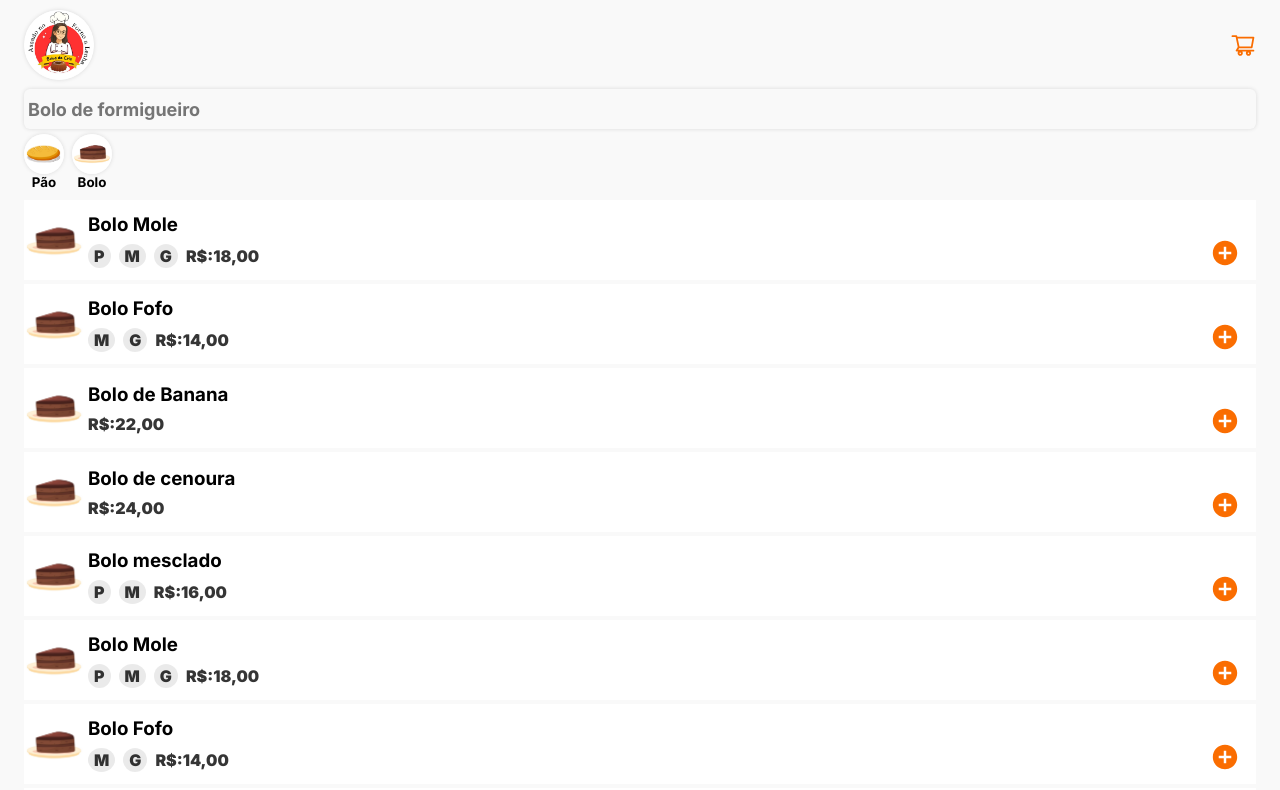
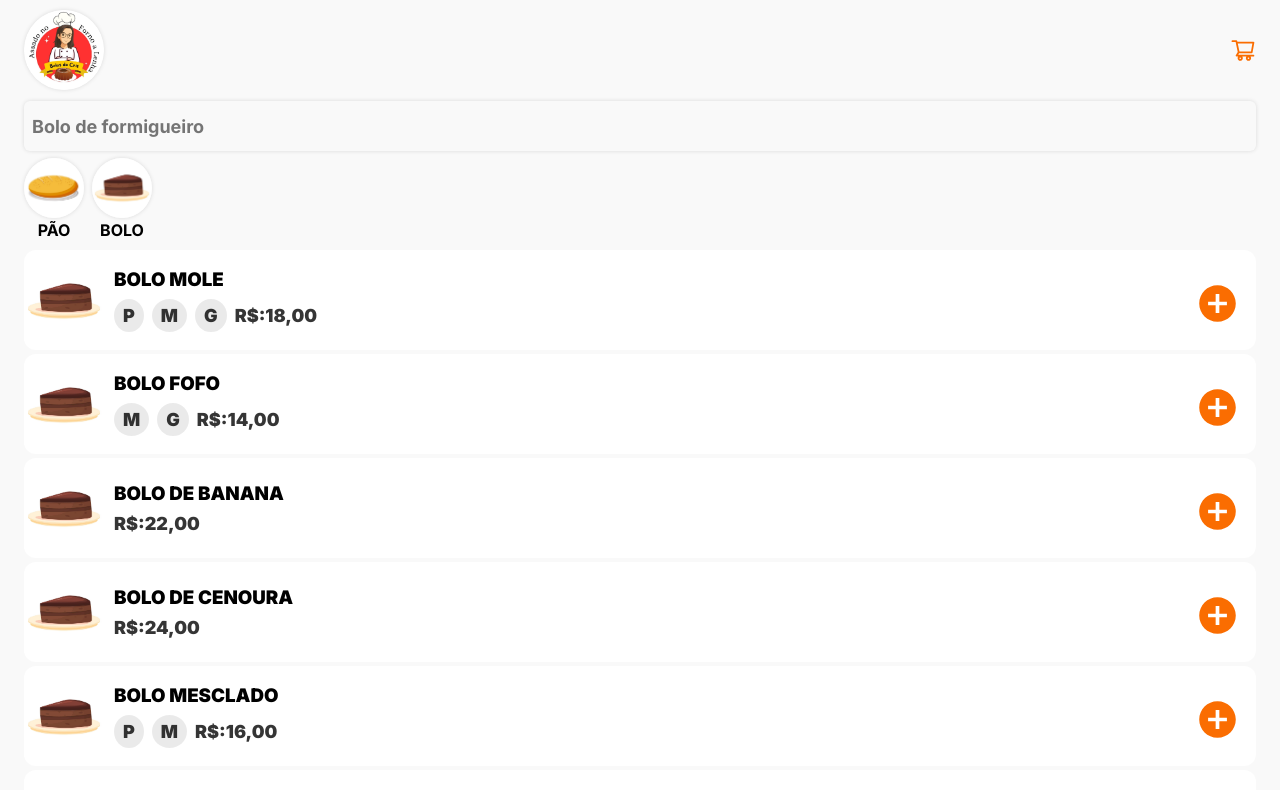
Before and after one commit to FranciscoNeto2909/Bolos_da_cris, a React (Vite) app: page / in a window 1280 px wide. Shown: the top 790 px of the page. Built offline with nearby package versions, Linux system fonts and the light colour scheme; a web font is replaced by a local one.

Commit message:
repositorie created

```diff
--- a/src/components/card/Card.jsx
+++ b/src/components/card/Card.jsx
@@ -26,7 +26,7 @@ export default function Card({ cake, key }) {
         <img src={bolo} alt="bolo" className="card_img" />
       </div>
       <div className="card_body">
-        <h3>{cake.name}</h3>
+        <h3 className="card_name">{cake.name}</h3>
         <div className="card_sizes">
           {cake.sizes.length > 1 && (
             <div className="card_sizes_buttons">
@@ -51,12 +51,12 @@ export default function Card({ cake, key }) {
         <div className="card-buttons">
           {!inCart ? (
             <button className="card_button" onClick={handleAddCake}>
-              <IoMdAddCircle size={30} fill="#fa6d01ff" />
+              <IoMdAddCircle size={45} fill="#fa6d01ff" />
             </button>
           ) : (
             <button>
               <IoMdRemoveCircle
-                size={30}
+                size={45}
                 fill="#fa6d01ff"
                 onClick={handleRemoveCake}
               />
--- a/src/components/card/card.css
+++ b/src/components/card/card.css
@@ -1,57 +1,63 @@
-.card{
+.card {
   display: flex;
   align-items: center;
-    height: 80px;
+  height: 100px;
   background-color: #fff;
-    gap: 4px;
+  gap: 30px;
   position: relative;
+  border-radius: 12px;
 }
 
-.card_head{
+.card_head {
   width: 60px;
   display: flex;
 }
 
-.card_img{
+.card_img {
   margin-top: 1px;
   height: 100%;
-    width: 60px;
+  width: 80px;
 }
 
-.card_body{
+.card_body {
   width: auto;
 }
 
-.card_sizes{
+.card_name{
+    text-transform: uppercase;
+    font-weight: 900;
+}
+
+.card_sizes {
   display: flex;
   align-items: baseline;
   gap: 8px;
   margin-top: 8px;
 }
 
-.card_sizes_buttons{
+.card_sizes_buttons {
   display: flex;
   gap: 8px;
   justify-content: space-between;
-
 }
 
-.card_size_button{
+.card_size_button {
   background-color: #00000015;
-    padding: 2px 6px;
+  padding: 6px 9px;
   border-radius: 50%;
   font-weight: 900;
   color: #000000ca;
-    font-size: 16px;
+  font-size: 18px;
 }
 
-.card_price{
+.card_price {
   font-weight: 900;
   color: #000000ca;
+  font-size: 18px;
 }
 
-.card-buttons{
+.card-buttons {
   position: absolute;
-    bottom: 8px;
+  bottom: 20px;
   right: 16px;
 }
--- a/src/components/header/header.css
+++ b/src/components/header/header.css
@@ -1,6 +1,6 @@
 .header {
   padding: 10px 24px;
-  height: 200px;
+  height: 250px;
   width: 100%;
   display: flex;
   flex-direction: column;
@@ -19,17 +19,17 @@
 }
 
 .logo_img {
-  height: 70px;
+  height: 80px;
   border-radius: 50%;
   box-shadow: 0 0 4px #00000020;
 }
 
 .search {
   width: 100%;
-  height: 40px;
+  height: 50px;
   box-shadow: 0 0 4px var(--shadow);
   border-radius: 6px;
-  padding: 0 4px;
+  padding: 0 8px;
 }
 
 .search_input {
@@ -55,13 +55,16 @@
   flex-direction: column;
   align-items: center;
   font-weight: bolder;
+  font-size: 16px;
+  text-transform: uppercase;
 }
 
 .categories_item_img {
   overflow: hidden;
   border-radius: 50%;
-  height: 40px;
-  width: 40px;
+  height: 60px;
+  width: 60px;
+  margin-bottom: 2px;
   box-shadow: 0 0 4px var(--shadow);
 }
 
```
Lines whose indentation alone changed are shown as unchanged.
